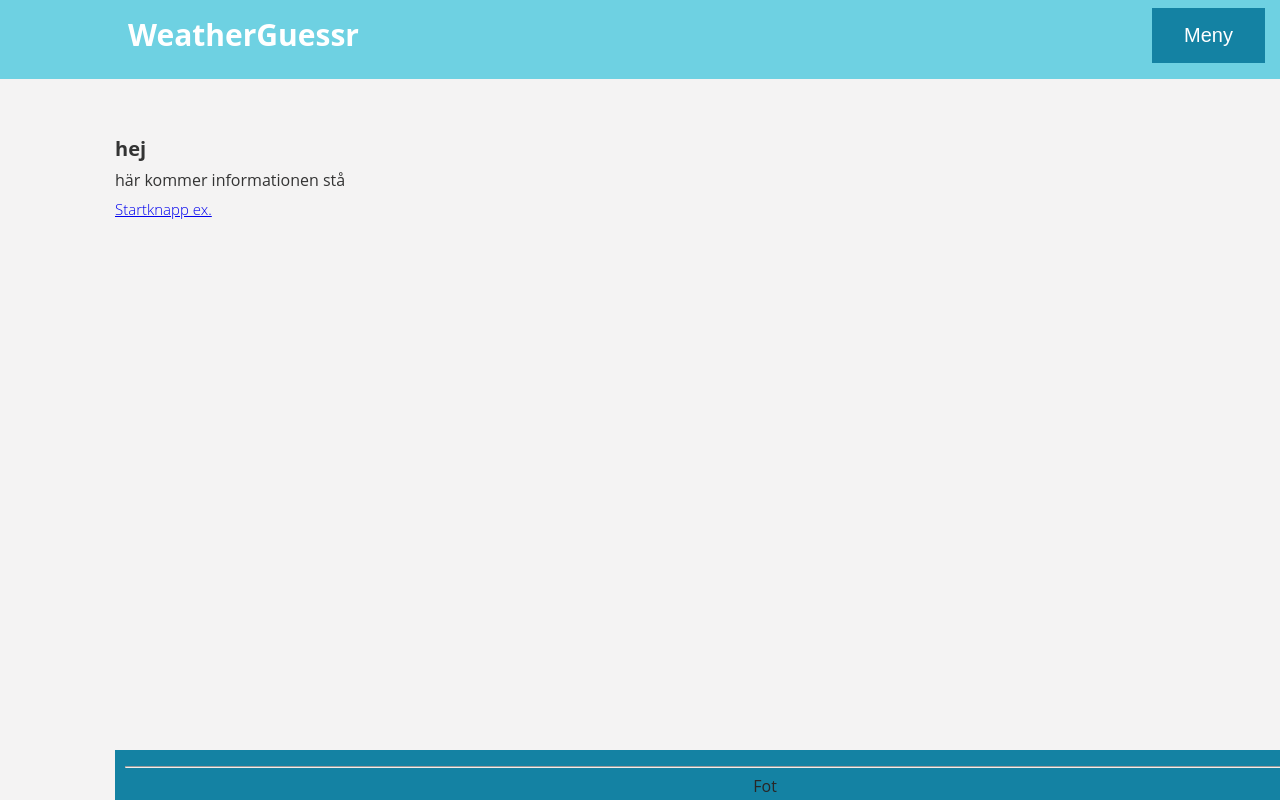
After one commit to Kiregnu/DT159G, a PHP site: page /mainpagelayout.html in a window 1280 px wide. The commit adds this page. Run offline with PHP 8.4, Linux system fonts and the light colour scheme.

Commit message:
Add files via upload

```diff
--- a/Tillämpad/css/styles.css
+++ b/Tillämpad/css/styles.css
@@ -40,8 +40,8 @@ body {
     border:2px solid #211f1f;
     border-radius:5px;
 }
-#button {
-    padding:10px 20px 10px 20px;
+#graphbutton {
+    padding:2px 20px 2px 20px;
     background-color: #1482a3;
     color:#fff;
     cursor:pointer;
@@ -57,6 +57,7 @@ body {
 
 #statmenu {
     height:100px;
+    margin-top:1%;
 }
 
 .contain {
--- a/Tillämpad/includes/footer.php
+++ b/Tillämpad/includes/footer.php
@@ -5,6 +5,6 @@
             </div>
         </footer>
 
-    </div>
+
 </body>
 </html>
--- a/Tillämpad/includes/header.php
+++ b/Tillämpad/includes/header.php
@@ -1,10 +1,11 @@
 <!DOCTYPE html>
 
-<html>
+<html lang="sv">
     <head>
         <link rel="stylesheet" href="css/styles.css?v=<?php echo time(); ?>" type="text/css">
         <script src="js/main.js?v=<?php echo time(); ?>"></script>
         <script src="https://cdn.plot.ly/plotly-latest.min.js"></script>
+        <title>WeatherCompare</title>
     </head>
     <body>
         <header id="mainheader">
--- a/Tillämpad/js/main.js
+++ b/Tillämpad/js/main.js
@@ -21,10 +21,42 @@ function loadDoc() {
       .catch( data => console.error("FEL: ", data) );
 }
 
-var layout = {
-  title: "Hur ska jag få denna att ändra?"
-}
 
+//Funktion som hämtar ut namn på yaxis, bestämmer titel på graf och plottar graf.
 function plottning( data ) {
+  const yaxisunit = data.shift();
+  var plottitle = "Title";
+
+  if (yaxisunit["yaxisunit"] == "Cel") {
+    plottitle = "Temperatur";
+  }
+  else if (yaxisunit["yaxisunit"] == "m/s") {
+    plottitle = "Vindhastighet";
+  }
+  else if (yaxisunit["yaxisunit"] == "percent") {
+    plottitle = "Sannolikhet för åska";
+  }
+  else if (yaxisunit["yaxisunit"] == "hPa") {
+    plottitle = "Lufttryck";
+  }
+
+  //document.getElementById("").value = plottitle;
+
+  var layout = {
+    title: plottitle,
+    yaxis: {
+      title: {
+        text: yaxisunit["yaxisunit"],
+        font: {
+          family: 'Courier New, monospace',
+          size: 18,
+          color: '#7f7f7f'
+        }
+      }
+    }
+  }
+
+  console.log(yaxisunit["yaxisunit"]);
+
   Plotly.newPlot('graf', data, layout );
 }
--- /dev/null
+++ b/Tillämpad/mainpagelayout.html
@@ -0,0 +1,43 @@
+<!DOCTYPE html>
+<html lang="se">
+<head>
+    <title>WeatherGuessr</title>
+    <script src="https://polyfill.io/v3/polyfill.min.js?features=default"></script>
+    <meta charset="utf-8">
+    <meta name="viewport" content="width=device-width, initial-scale=1" />
+    <link rel="stylesheet" href="css/styles.css" type="text/css">
+    <script src="js/main.js"></script>
+</head>
+<body>
+    <header id="mainheader">
+        <div class="contain">
+            <h1 class="center">WeatherGuessr</h1>
+            <div id="menu">
+                <div class="dropdown">
+                    <button class="dropbtn">Meny</button>
+                    <div class="dropdown-content">
+                    <a href="#">Startsida</a>
+                    <a href="#">Inställningar</a>
+                    </div>
+                </div>
+            </div>
+
+    </header>
+    <div class="container">
+
+        <div class="left">
+            <h3>hej</h3>
+            <h4>här kommer informationen stå</h4>
+            <a id="startbutton" href="#">Startknapp ex.</a>
+        </div>
+        <div class="right">
+        <footer>
+            <div>
+                <hr>
+                <h4>Fot</h4>
+            </div>
+        </footer>
+
+    </div>
+</body>
+</html>
--- /dev/null
+++ b/Tillämpad/statpaget.php
@@ -0,0 +1,6 @@
+<?php
+    $chosenstat = "t";
+    include("includes/header.php");
+    include("includes/mainpagelayout.php");
+    include("includes/footer.php");
+?>
```
Also changed, not shown: Tillämpad/includes/data.php (+15 -2 lines), Tillämpad/includes/mainpagelayout.php (+6 -9 lines), Tillämpad/index.html (added, +13 -0 lines).
